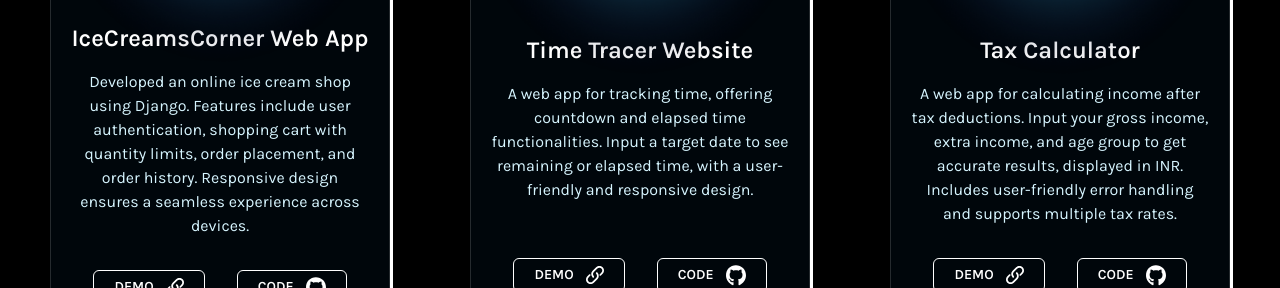
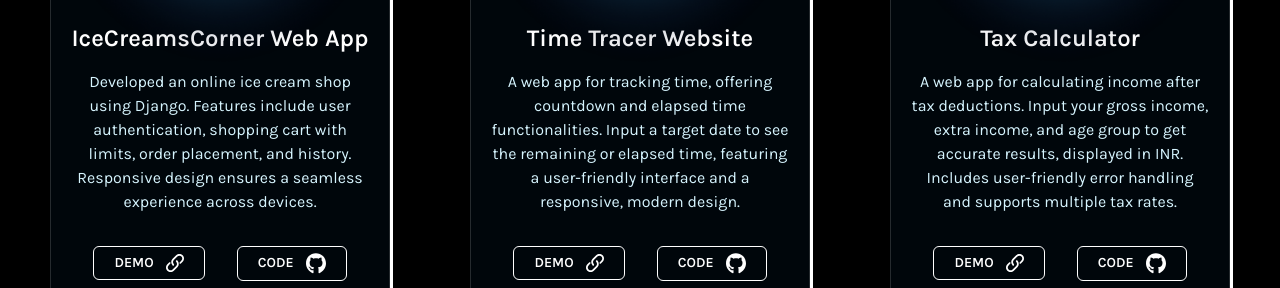
Before and after one commit to Anuj579/my-portfolio, a React (Vite) app: page /portfolio in a window 1280 px wide. Shown: the part 1159-1447 px from the top of the page. Built offline with nearby package versions, Linux system fonts and the light colour scheme.

Commit message:
hero section bg image added

```diff
--- /dev/null
+++ b/src/components/About/About.css
@@ -0,0 +1,6 @@
+.about-hero-section {
+    background: linear-gradient(270deg, #0000008e, #000000b9), url(../../assets/about-bg.jpg);
+    background-size: cover;
+    background-position: center 55%;
+    background-repeat: no-repeat;
+}
--- a/src/components/About/About.jsx
+++ b/src/components/About/About.jsx
@@ -1,5 +1,4 @@
 import React from 'react'
-import about_bg from '../../assets/about bg.png'
 import { Link } from "react-router-dom";
 import { Breadcrumbs, Tooltip } from "@material-tailwind/react";
 import SkillBox from './SkillBox';
@@ -17,16 +16,16 @@ import vscodeIcon from '../../assets/vscode-logo.svg';
 import githubIcon from '../../assets/github-logo.svg';
 import educationIcon from '../../assets/education-icon.svg';
 import certificationIcon from '../../assets/certification-icon.svg';
-import eyeIcon from '../../assets/eye.svg';
 import downloadIcon from '../../assets/download-icon.svg';
 import arrowIcon from '../../assets/arrow.svg';
 import CustomButton from '../CustomButton';
 import Connect from '../Connect';
+import './About.css'
 
 function About() {
   return (
     <>
-      <section className='bg-cover bg-center bg-no-repeat min-h-[45vh] md:min-h-[65vh] flex flex-col justify-center items-center shadow-lg shadow-black  bg-opacity-80' style={{ backgroundImage: `url(${about_bg})` }}>
+      <section className='about-hero-section relative min-h-[45vh] md:min-h-[65vh] flex flex-col justify-center items-center shadow-lg shadow-black '>
         <h1 className='text-4xl font-cairo md:text-[40px] lg:text-5xl font-bold mb-3 mt-14'>About Me</h1>
         <Breadcrumbs
           separator={<p className='text-white'>/</p>}
--- a/src/components/Home/Home.jsx
+++ b/src/components/Home/Home.jsx
@@ -47,7 +47,7 @@ function Home({ isLoading }) {
         <img src={triangle} alt="triangle" className='absolute left-2/4 bottom-[10%] rotate-[-90deg] animate-rotate-left-right' />
         <div className='container flex flex-wrap md:flex-nowrap justify-between items-center mx-auto my-10 gap-4 px-4'>
           <div className='relative'>
-            <h1 className='text-2xl font-cairo font-semibold tracking-wide'>Hello World! 👋 I am  </h1><span className='text-secondary text-[42px] font-extrabold font-cairo tracking-wide relative sm:whitespace-normal whitespace-nowrap'><svg aria-hidden="true" id="name-underline" viewBox="0 0 297 33" className={`absolute left-0 top-[64%] h-[0.58em] w-full fill-transparent sm:opacity-0  ${waitingTime ? "block" : "hidden"} stroke-[#9fecff4b] stroke-[3.5]`} preserveAspectRatio="none"><path d="M0.999989 20.5C79.5 4.5 85.5 5.5 85.5 5.5C354.5 -9.50001 -56.5262 35.0001 216.5 22.8813C235.5 22.0379 266.931 23.7779 296.5 31" /></svg> <span>Anuj Chaudhary</span></span>
+            <h1 className='text-2xl font-cairo font-semibold tracking-wide'>Hello World! 👋 I am  </h1><span className='text-secondary text-[42px] font-extrabold font-cairo tracking-wide relative sm:whitespace-normal whitespace-nowrap'><svg aria-hidden="true" id="name-underline" viewBox="0 0 297 33" className={`absolute left-0 top-[64%] h-[0.58em] w-full fill-transparent sm:opacity-0  ${waitingTime ? "block" : "hidden"} stroke-[#9fecff4b] stroke-[3.5]`} preserveAspectRatio="none"><path d="M0.999989 20.5C79.5 4.5 85.5 5.5 85.5 5.5C354.5 -9.50001 -56.5262 35.0001 216.5 22.8813C235.5 22.0379 266.931 23.7779 296.5 31" /></svg> <span className='glow'>Anuj Chaudhary</span></span>
             <h2 className='text-3xl font-extrabold tracking-wide text-accent font-cairo my-7'><TypeEffect /></h2>
             <p className='hover:text-secondary fill-white w-max hover:fill-secondary mt-14 transition-all duration-300'>
               <Link to={'/portfolio'} className='learn-more-link flex items-center relative font-medium text-lg'><span>Explore my portfolio</span> <svg xmlns="http://www.w3.org/2000/svg" className='h-[18px] fill-inherit ms-3' viewBox="0 0 512 512"><path d="M502.6 278.6c12.5-12.5 12.5-32.8 0-45.3l-128-128c-12.5-12.5-32.8-12.5-45.3 0s-12.5 32.8 0 45.3L402.7 224 32 224c-17.7 0-32 14.3-32 32s14.3 32 32 32l370.7 0-73.4 73.4c-12.5 12.5-12.5 32.8 0 45.3s32.8 12.5 45.3 0l128-128z" /></svg></Link>
@@ -175,7 +175,7 @@ function Home({ isLoading }) {
                   laptopImg={proj1laptop}
                   mobileImg={proj1mobile}
                   title="IceCreamsCorner Web App"
-                  description="Developed an online ice cream shop using Django. Features include user authentication, shopping cart with quantity limits, order placement, and order history. Responsive design ensures a seamless experience across devices."
+                  description="Developed an online ice cream shop using Django. Features include user authentication, shopping cart with limits, order placement, and history. Responsive design ensures a seamless experience across devices."
                   demoLink="https://anuj459.pythonanywhere.com/"
                   codeLink="https://github.com/Anuj579/IceCreamsCorner_webapp"
                   className='hidden'
@@ -186,7 +186,7 @@ function Home({ isLoading }) {
                   laptopImg={proj2laptop}
                   mobileImg={proj2mobile}
                   title="Time Tracer Website"
-                  description="A web app for tracking time, offering both countdown and elapsed time functionalities. Users can input a target date to view the remaining time or elapsed time in a user-friendly and highly responsive design that adapts seamlessly across various devices."
+                  description="A web app for tracking time, offering countdown and elapsed time functionalities. Input a target date to see the remaining or elapsed time, featuring a user-friendly interface and a responsive, modern design."
                   demoLink="https://timetracer9.netlify.app/"
                   codeLink="https://github.com/Anuj579/TimeTracer"
                   className='hidden'
@@ -201,7 +201,7 @@ function Home({ isLoading }) {
               laptopImg={proj1laptop}
               mobileImg={proj1mobile}
               title="IceCreamsCorner Web App"
-              description="Developed an online ice cream shop using Django. Features include user authentication, shopping cart with quantity limits, order placement, and order history. Responsive design ensures a seamless experience across devices."
+              description="Developed an online ice cream shop using Django. Features include user authentication, shopping cart with limits, order placement, and history. Responsive design ensures a seamless experience across devices."
               demoLink="https://anuj459.pythonanywhere.com/"
               codeLink="https://github.com/Anuj579/IceCreamsCorner_webapp"
             />
@@ -209,7 +209,7 @@ function Home({ isLoading }) {
               laptopImg={proj2laptop}
               mobileImg={proj2mobile}
               title="Time Tracer Website"
-              description="A web app for tracking time, offering countdown and elapsed time functionalities. Input a target date to see remaining or elapsed time, with a user-friendly and responsive design."
+              description="A web app for tracking time, offering countdown and elapsed time functionalities. Input a target date to see the remaining or elapsed time, featuring a user-friendly interface and a responsive, modern design."
               demoLink="https://timetracer9.netlify.app/"
               codeLink="https://github.com/Anuj579/TimeTracer"
             />
--- a/src/components/Portfolio/Portfolio.css
+++ b/src/components/Portfolio/Portfolio.css
@@ -1,3 +1,21 @@
+.portfolio-hero-section {
+    background: linear-gradient(270deg, #0000006b, #000000b9), url(../../assets/portfolio-bg.jpg);
+    background-size: cover;
+    background-position: center 90%;
+    background-repeat: no-repeat;
+}
+
+/* .portfolio-hero-section::after {
+    content: '';
+    position: absolute;
+    bottom: 0;
+    left: 0;
+    width: 100%;
+    height: 20%;
+    background: linear-gradient(to bottom, rgba(0, 0, 0, 0) 0%, rgba(0, 0, 0, 1) 100%);
+    z-index: 1;
+  } */
+
 .load-link {
     position: relative;
 }
--- a/src/components/Portfolio/Portfolio.jsx
+++ b/src/components/Portfolio/Portfolio.jsx
@@ -1,5 +1,4 @@
 import React, { useState } from 'react'
-import portfolio_bg from '../../assets/portfolio bg.png'
 import proj1laptop from '../../assets/proj1-laptop.png'
 import proj1mobile from '../../assets/proj1-mobile.png'
 import proj2laptop from '../../assets/proj2-laptop.png'
@@ -28,7 +27,7 @@ function Portfolio() {
       laptopImg: proj1laptop,
       mobileImg: proj1mobile,
       title: "IceCreamsCorner Web App",
-      description: "Developed an online ice cream shop using Django. Features include user authentication, shopping cart with quantity limits, order placement, and order history. Responsive design ensures a seamless experience across devices.",
+      description: "Developed an online ice cream shop using Django. Features include user authentication, shopping cart with limits, order placement, and history. Responsive design ensures a seamless experience across devices.",
       demoLink: "https://anuj459.pythonanywhere.com/",
       codeLink: "https://github.com/Anuj579/IceCreamsCorner_webapp"
     },
@@ -36,7 +35,7 @@ function Portfolio() {
       laptopImg: proj2laptop,
       mobileImg: proj2mobile,
       title: "Time Tracer Website",
-      description: "A web app for tracking time, offering countdown and elapsed time functionalities. Input a target date to see remaining or elapsed time, with a user-friendly and responsive design.",
+      description: "A web app for tracking time, offering countdown and elapsed time functionalities. Input a target date to see the remaining or elapsed time, featuring a user-friendly interface and a responsive, modern design.",
       demoLink: "https://timetracer9.netlify.app/",
       codeLink: "https://github.com/Anuj579/TimeTracer"
     },
@@ -60,7 +59,7 @@ function Portfolio() {
       laptopImg: proj5laptop,
       mobileImg: proj5mobile,
       title: "User Info Viewer",
-      description: "A React-based app showcasing user details fetched from an API. Features include a list of users with avatars, detailed information in a dialog box, and a custom scrollbar for enhanced UX.",
+      description: "A React-based app showcasing user details fetched from an API. Features include a list of users with avatars, detailed information in a dialog box, and a smooth custom scrollbar for enhanced user experience.",
       demoLink: "https://userinfoviewer.netlify.app/",
       codeLink: "https://github.com/Anuj579/User-info-viewer"
     },
@@ -68,7 +67,7 @@ function Portfolio() {
       laptopImg: proj6laptop,
       mobileImg: proj6mobile,
       title: "Responsive Design",
-      description: "A sleek, responsive website built with React and Bootstrap. Showcases my frontend skills with a clean, professional design and seamless responsiveness across various devices.",
+      description: "A sleek, responsive website built with React and Bootstrap. It showcases my frontend development skills with a clean, professional design and seamless responsiveness across all various devices and screen sizes.",
       demoLink: "https://responsivereactsite.netlify.app/",
       codeLink: "https://github.com/Anuj579/Responsive-react-site"
     },
@@ -86,7 +85,7 @@ function Portfolio() {
 
   return (
     <>
-      <section className='bg-cover bg-center bg-no-repeat min-h-[45vh] md:min-h-[65vh] flex flex-col justify-center items-center shadow-lg shadow-black bg-opacity-80' style={{ backgroundImage: `url(${portfolio_bg})` }}>
+      <section className='portfolio-hero-section relative min-h-[45vh] md:min-h-[65vh] flex flex-col justify-center items-center shadow-lg shadow-black'>
         <h1 className='text-4xl font-cairo md:text-[40px] lg:text-5xl font-bold mb-3 mt-14'>Portfolio</h1>
         <Breadcrumbs separator={<p className='text-white'>/</p>} className='bg-transparent '>
           <Link to="/" className="opacity-60 text-white text-base" style={{ fontWeight: '400' }}>HOME</Link>
```
Also changed, not shown: src/components/Home/Home.css (+17 -10 lines).
